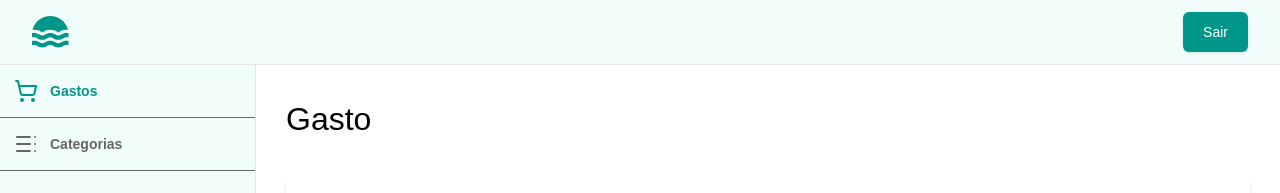
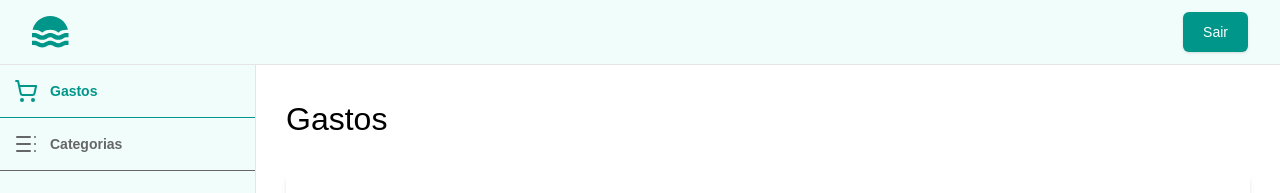
Before and after one commit to FelipeLopes1996/personal-finance-web-app, a React (Vite) app: page /expense in a window 1280 px wide. Shown: the top 193 px of the page. Built offline with nearby package versions, Linux system fonts and the light colour scheme; no server answers; sample sign-in values are in the browser's storage.

Commit message:
Change name

```diff
--- a/src/pages/Expense/index.tsx
+++ b/src/pages/Expense/index.tsx
@@ -172,7 +172,7 @@ const Expense = () => {
         </>
       ) : (
         <>
-          <h1 className="text-[2rem] mb-[2rem]">Gasto</h1>
+          <h1 className="text-[2rem] mb-[2rem]">Gastos</h1>
           <DashboardCard userName={data?.name} userSalary={data?.salary} />
 
           {!dataExpense?.content?.length ? null : (
```
